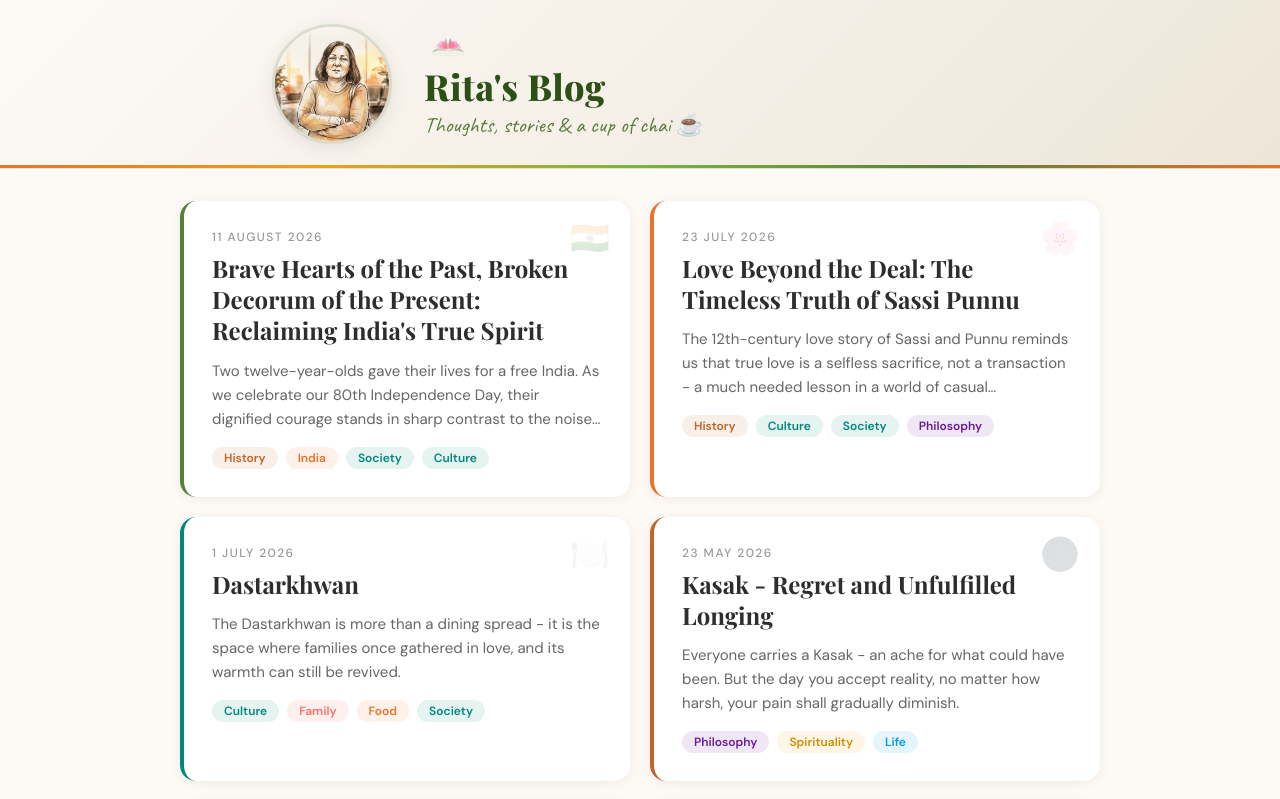
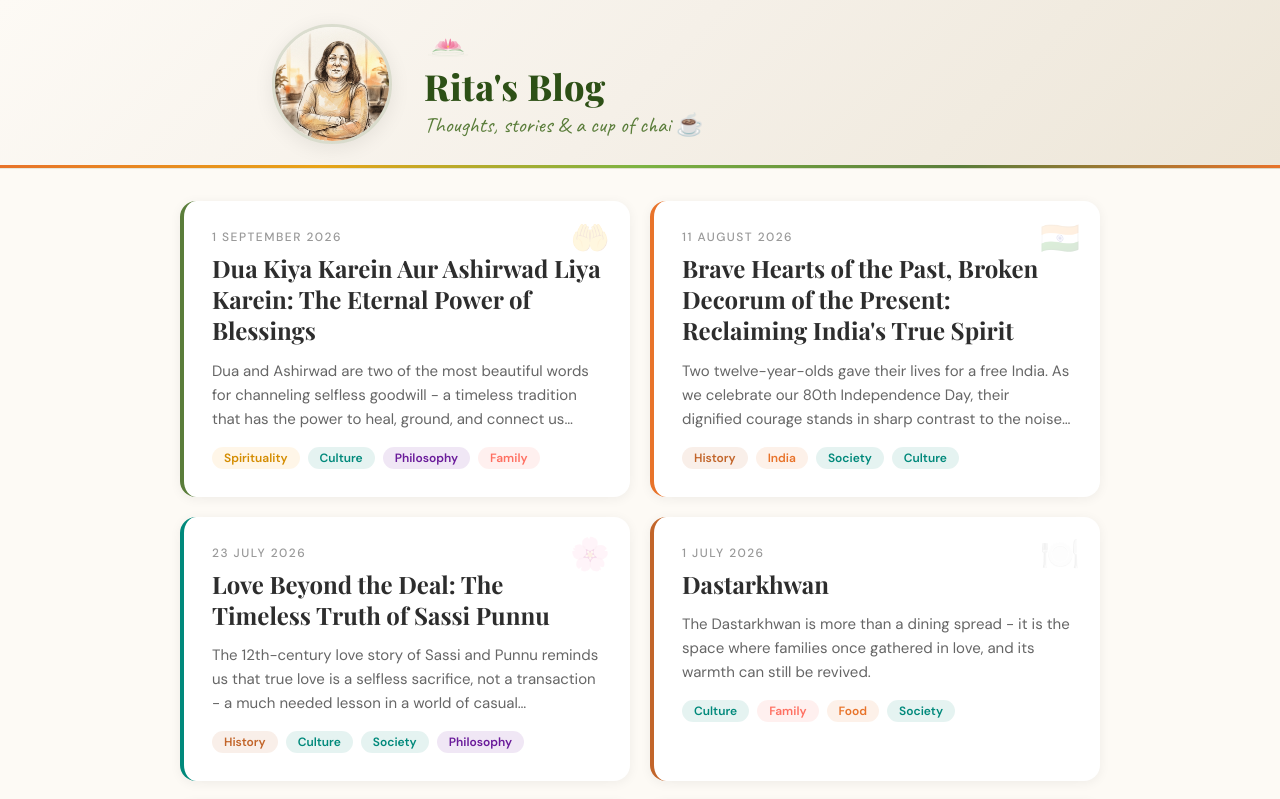
Before and after one commit to parashar-prateek/moms-blog, a Next.js app: page / in a window 1280 px wide. Shown: the top 799 px of the page. Built offline with nearby package versions, Linux system fonts and the light colour scheme.

Commit message:
Add blog post: Dua Kiya Karein Aur Ashirwad Liya Karein

```diff
--- /dev/null
+++ b/content/posts/dua.md
@@ -0,0 +1,63 @@
+---
+title: "Dua Kiya Karein Aur Ashirwad Liya Karein: The Eternal Power of Blessings"
+date: "2026-09-01"
+tags: ["Spirituality", "Culture", "Philosophy", "Family"]
+emoji: "🤲"
+excerpt: "Dua and Ashirwad are two of the most beautiful words for channeling selfless goodwill - a timeless tradition that has the power to heal, ground, and connect us across all boundaries."
+---
+
+In today's fast-paced, transactional world, we often get caught up in material exchanges and forget the immense, quiet wealth hidden in our heritage. By exploring Dua and Ashirwad, I wanted to remind myself and others of the simple, pure energy of selfless goodwill - a timeless tradition passed down by our ancestors that has the power to heal, ground, and connect us across all boundaries.
+
+People everywhere want to feel safe, healthy, happy, loved, successful, and protected. To express these deep wishes, we use the powerful language of blessings. Two of the most beautiful words for this across cultures are Dua and Ashirwad. While Dua connects us directly to the Almighty and Ashirwad connects us deeply to our roots, both represent the ultimate act of channeling pure, positive energy toward another soul.
+
+---
+
+A Dua is a humble prayer, whispered to the Almighty. It is a heartfelt plea for safety, peace, success, growth, protection, and healing for oneself or someone else. The beauty of Dua lies in its absolute inclusivity; anyone can pray for anyone. A child can pray for their parents, a friend for a friend, or a person for a complete stranger.
+
+We usually ask well-wishers for duas before taking major life decisions. This same empathy connects us during major hardships. We recently witnessed this incredible empathy during immense tragedies, like the devastating floods in Nepal. Even with no personal ties to the victims, every compassionate heart around the world is moved to pray for their rescue, comfort, and national recovery. Indeed, this is a time where everyone who has a heart is praying for the country's recovery!
+
+We often experience this profound connection in daily life. You might meet a stranger at an airport, a bustling market, or a wedding. After sharing a brief but meaningful conversation, they might warmly say, "Aap se mil ke accha laga, duas mein yaad rakhna" (Glad to meet you, remember me in your prayers). In that brief moment, a pure, selfless spiritual bond is formed. In a world driven by transactions, a stranger asking for your prayers is the ultimate reminder that humanity still exists.
+
+A Dua can also be deeply personal and timeless. For instance, I cherish a heartfelt prayer written down for my husband and me by the renowned late Urdu poet, Shri Munawwar Rana. He wrote this Dua when he visited our home and met me for the first time. This Dua, preserved on a small piece of paper, is a lifelong treasure.
+
+<figure class="treasured-note"><img src="/images/munawwar-rana-dua.jpg" alt="A handwritten dua penned by Munawwar Rana" /></figure>
+
+Such a personal treasure shows how Dua connects our heart directly to the Almighty. In the same beautiful way, our tradition uses Ashirwad to pass love and blessings from person to person. An Ashirwad is a loving wish and blessing for good fortune, protection, healing, and success. Traditionally, it flows downward from elders to a younger person. It is usually given by people who hold a respectful place in our lives, such as Gurus, grandparents, parents, or mentors.
+
+In our culture, elders hold a very sacred place, and younger people regularly seek their guidance. When you bow down and touch the feet of an elder, it shows great humility. This simple act of letting go of your pride fills the elder's heart with warmth, causing blessings to flow out naturally. We often hear family members say:
+
+- "Dadi, isko ashirwad de ki isko acchi ladki mil jaye shadi ke liye!" (Dadi, bless him so he finds a good match for marriage!)
+- "Bua Ji, isko ashirwad de ki iski naukri lag jaye acchi jagah!" (Bua Ji, bless him so he gets a good job!)
+- "Mausi Ji, isko ashirwad de ki yeh jaldi theek ho jaye." (Mausi Ji, bless him so he recovers quickly.)
+
+We inherit these small gestures from our centuries-old traditions. If the intentions of both sides are pure and everything is done "dil se" (from the heart), then blessings definitely work. This true faith in one another simplifies the journey of life, creating a bond we must all preserve.
+
+---
+
+However, blessings and good wishes do not always come strictly from blood relatives or older generations. Through our own goodwill, we often build deep bonds outside our biological families. We must always cherish and celebrate the sincere people who choose to stay by our side during our tough times; their blessings hold a special power.
+
+Furthermore, blessings are not always bound by age. This is beautifully showcased during Kanya Pujan on the final day of Navratri. On this day, elders bow down to little girls, treating them as pure forms of divine energy. Here, the traditional hierarchy reverses, proving that even a little girl can bestow her blessings upon her elders. Even on ordinary days, the Kanya of a home holds this same sacred power to bring good fortune to the family.
+
+You all must have experienced that whenever you visit religious places, the needy souls gathered there selflessly shower you with good wishes. Similarly, at busy traffic intersections, members of the transgender community readily extend their proactive goodwill, and many believe their blessings carry immense power. While these gestures often come from a place of survival, there is no harm in accepting them. We should never miss a chance to receive goodwill from anyone, regardless of their age and background. Doing this helps us to overcome our own social biases against others.
+
+---
+
+These kind everyday prayers, wishes, and blessings connect us directly to a deeper spiritual balance. We see this clearly when we look at how Dua and Ashirwad work together. We see a perfect balance between the two concepts:
+
+- Dua is a vertical wave of energy: It is a humble whisper sent upward from a human heart to God, requesting Him to look after our wellbeing or the well-being of others.
+- Ashirwad is a horizontal flow of energy: It is a natural grace passed directly from one person to another through a touch, a smile, or a look.
+
+Their directions are different, but their goal is exactly the same: the well-being of a human soul. Both concepts bring massive positive changes to the giver and the receiver. Receiving them makes you feel safe, loved, protected, healed, and grounded. Wishing well for others removes anger, jealousy, and fear, replacing them with joy, happiness, and peace.
+
+---
+
+Yet, life does not always unfold according to our wishes and plans. There are moments when our prayers seem to go unanswered, and even the strongest blessings feel ineffective. In such difficult situations, we should act wisely by accepting the truth and trusting the divine timeline, believing that "jo bhi hua, usme Ishwar ki raza hai" (whatever happened, happened by God's will). Instead of breaking down, we must show patience and keep moving forward with the firm belief in the timeless words:
+
+> "Kal jab tum aankhen khologe, tab hoga ujiyara,
+> Khushiyon ka sandesha lekar aayega samay harkara,
+> Us din ke khwaab sajao, aur tum aage badh jaao."
+
+Therefore, no matter where life takes you, remember this simple truth: Hamesha, Dua kiya karein, aur Ashirwad liya karein. You lose absolutely nothing by doing this, but you gain the greatest wealth of humanity. In a noisy world, let us choose to be the silence that Prays and the hand that Blesses.
+
+With love,
+Rita 🤲
--- a/src/app/globals.css
+++ b/src/app/globals.css
@@ -284,6 +284,37 @@ body {
   margin: 24px auto;
   border-radius: 10px;
   box-shadow: 0 4px 16px rgba(0,0,0,0.12);
+}
+
+/* ─── Treasured note (framed keepsake) ─── */
+.post-content .treasured-note {
+  max-width: 540px;
+  margin: 36px auto;
+  padding: 16px;
+  background: linear-gradient(135deg, #FDFAF5 0%, #F5F0E8 100%);
+  border: 1px solid rgba(45, 80, 22, 0.18);
+  border-radius: 6px;
+  box-shadow: 0 12px 34px rgba(0,0,0,0.16);
+  position: relative;
+}
+
+.post-content .treasured-note::before {
+  content: '';
+  position: absolute;
+  inset: 8px;
+  border: 1px solid rgba(232, 163, 23, 0.55);
+  border-radius: 3px;
+  pointer-events: none;
+  z-index: 1;
+}
+
+.post-content .treasured-note img {
+  display: block;
+  width: 100%;
+  height: auto;
+  margin: 0;
+  border-radius: 2px;
+  box-shadow: 0 2px 8px rgba(0,0,0,0.10);
 }
 
 /* ─── Divider ─── */
--- a/src/lib/posts.js
+++ b/src/lib/posts.js
@@ -38,7 +38,7 @@ export async function getPostBySlug(slug) {
   const fileContents = fs.readFileSync(fullPath, 'utf8');
   const { data, content } = matter(fileContents);
 
-  const processedContent = await remark().use(html).process(content);
+  const processedContent = await remark().use(html, { sanitize: false }).process(content);
   const contentHtml = processedContent.toString();
 
   return {
```
Also changed, not shown: public/images/munawwar-rana-dua.jpg (added).
